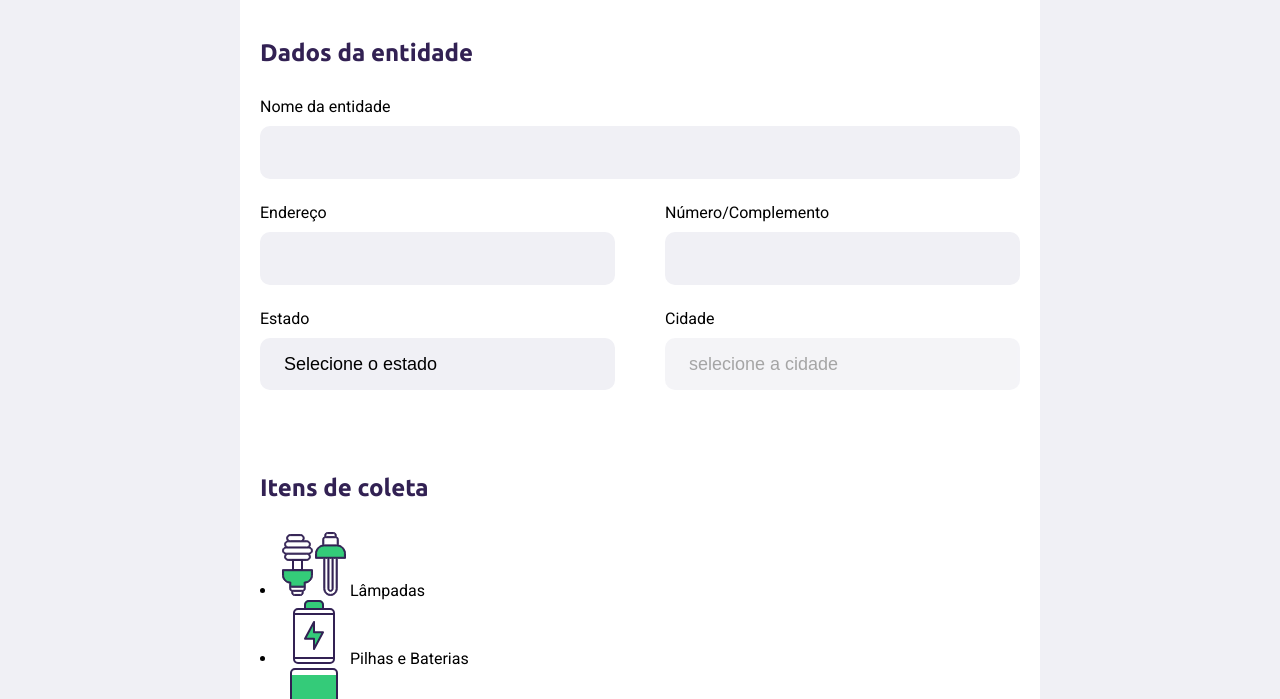
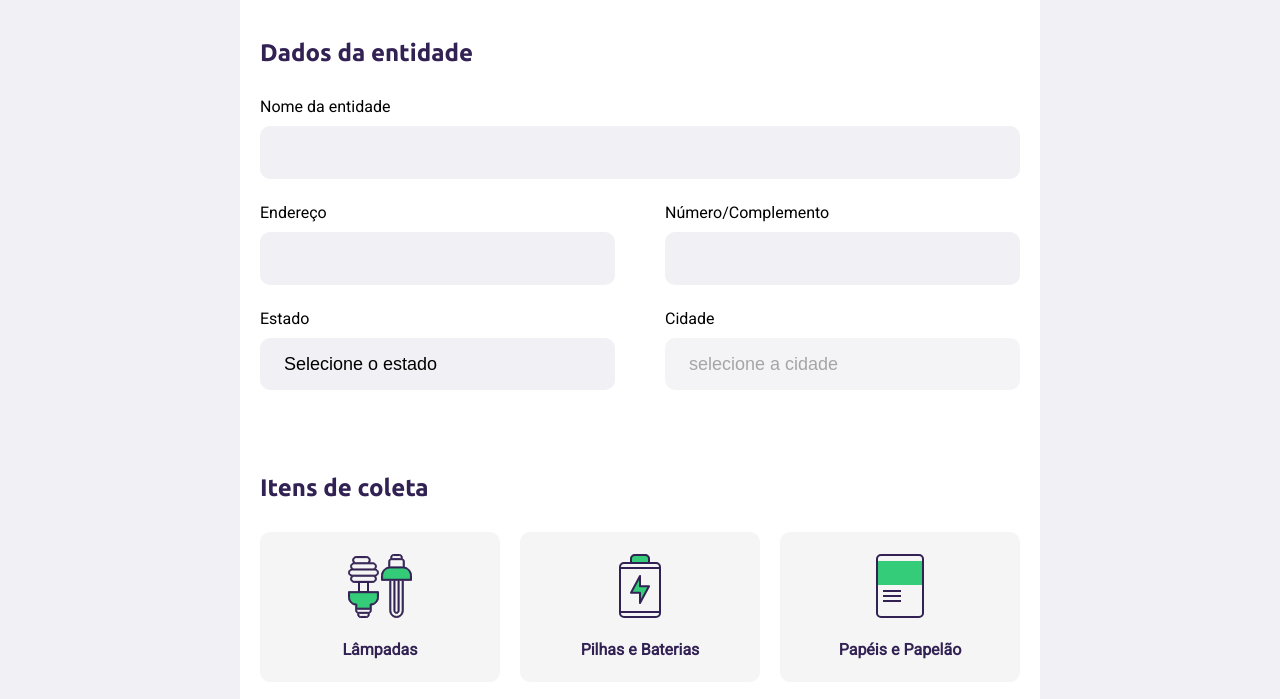
Before and after one commit to DanielBGC/NLW-1, a plain HTML site: page register.html in a window 1280 px wide. Shown: the part 247-946 px from the top of the page. Drawn offline with Linux system fonts and the light colour scheme; no server answers.

Commit message:
Update register.css
Estilizando a seção de "itens de coleta"

```diff
--- a/styles/register.css
+++ b/styles/register.css
@@ -118,3 +118,55 @@
 form button:hover {
     background-color: var(--hover-color);
 }
+
+.items-grid {
+    display: grid;
+    grid-template-columns: 1fr 1fr 1fr;
+
+    gap: 20px;
+}
+
+.items-grid li {
+    background-color: #f5f5f5;
+    list-style: none;
+
+    border: 2px solid #f5f5f5;
+    border-radius: 10px;
+
+    height: 150px;
+
+    padding: 20px;
+
+    display: flex;
+    flex-direction: column;
+    align-items: center;
+    justify-content: space-between;
+
+    text-align: center;
+
+    cursor: pointer;
+}
+
+.items-grid li span {
+    flex: 1;
+    display: flex;
+    align-items: center;
+
+    color: var(--title-color);
+
+    font-weight: 700;
+
+    margin-top: 20px;
+}
+
+/* Quando o elemento li for selecionado */
+.items-grid li.selected {
+    background: #e1faec;
+    border: 2px solid #34cb79;
+}
+
+/* Retira o efeito de click */
+.items-grid li img,
+.items-grid li span {
+    pointer-events: none;
+}
```
